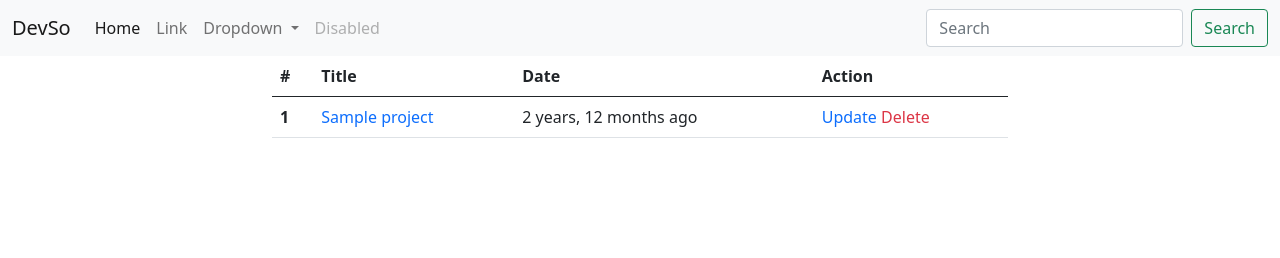
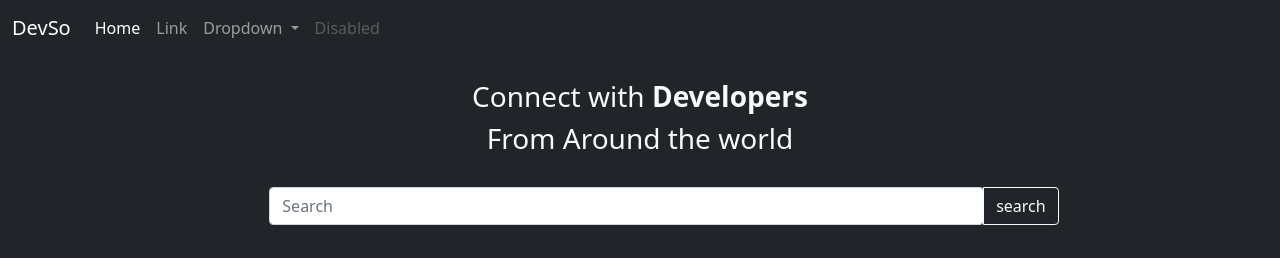
Before and after one commit to rcoffie/devSo, a Django app: page / in a window 1280 px wide. Shown: the top 258 px of the page. Before the commit the page ends 138 px from the top, so only its background shows below. Run offline with Django 3.2, Linux system fonts and the light colour scheme; tables that the repository leaves empty hold one stand-in row (values such as "Sample post").

Commit message:
adding index page layout

```diff
--- a/devSo/urls.py
+++ b/devSo/urls.py
@@ -20,5 +20,5 @@ from django.conf.urls.static import static
 
 urlpatterns = [
     path('admin/', admin.site.urls),
-    path('',include('projects.urls'))
-]+ static(settings.STATIC_URL, document_root=settings.STATIC_ROOT)
+    path('', include('projects.urls'))
+] + static(settings.STATIC_URL, document_root=settings.STATIC_ROOT)
--- a/templates/base.html
+++ b/templates/base.html
@@ -1,12 +1,14 @@
 <!doctype html>
 <html lang="en">
+
 <head>
   <!-- Required meta tags -->
   <meta charset="utf-8">
   <meta name="viewport" content="width=device-width, initial-scale=1">
 
   <!-- Bootstrap CSS -->
-    <link href="https://cdn.jsdelivr.net/npm/bootstrap@5.0.2/dist/css/bootstrap.min.css" rel="stylesheet" integrity="sha384-EVSTQN3/azprG1Anm3QDgpJLIm9Nao0Yz1ztcQTwFspd3yD65VohhpuuCOmLASjC" crossorigin="anonymous">
+  <link href="https://cdn.jsdelivr.net/npm/bootstrap@5.0.2/dist/css/bootstrap.min.css" rel="stylesheet"
+    integrity="sha384-EVSTQN3/azprG1Anm3QDgpJLIm9Nao0Yz1ztcQTwFspd3yD65VohhpuuCOmLASjC" crossorigin="anonymous">
 
   <title>DevSo</title>
   <style>
@@ -15,16 +17,18 @@
     }
   </style>
 </head>
+
 <body>
   <!-- navbar -->
-    <nav class="navbar navbar-expand-lg navbar-light bg-light">
+  <nav class="navbar navbar-expand-lg navbar-dark bg-dark">
     <div class="container-fluid">
       <a class="navbar-brand" href="/">DevSo</a>
-          <button class="navbar-toggler" type="button" data-bs-toggle="collapse" data-bs-target="#navbarSupportedContent" aria-controls="navbarSupportedContent" aria-expanded="false" aria-label="Toggle navigation">
+      <button class="navbar-toggler" type="button" data-bs-toggle="collapse" data-bs-target="#navbarSupportedContent"
+        aria-controls="navbarSupportedContent" aria-expanded="false" aria-label="Toggle navigation">
         <span class="navbar-toggler-icon"></span>
       </button>
       <div class="collapse navbar-collapse" id="navbarSupportedContent">
-            <ul class="navbar-nav me-auto mb-2 mb-lg-0">
+        <ul class="navbar-nav me-auto mb-2 mb-lg-0 text-light">
           <li class="nav-item">
             <a class="nav-link active" aria-current="page" href="#">Home</a>
           </li>
@@ -32,13 +36,16 @@
             <a class="nav-link" href="#">Link</a>
           </li>
           <li class="nav-item dropdown">
-                <a class="nav-link dropdown-toggle" href="#" id="navbarDropdown" role="button" data-bs-toggle="dropdown" aria-expanded="false">
+            <a class="nav-link dropdown-toggle" href="#" id="navbarDropdown" role="button" data-bs-toggle="dropdown"
+              aria-expanded="false">
               Dropdown
             </a>
             <ul class="dropdown-menu" aria-labelledby="navbarDropdown">
               <li><a class="dropdown-item" href="#">Action</a></li>
               <li><a class="dropdown-item" href="#">Another action</a></li>
-                  <li><hr class="dropdown-divider"></li>
+              <li>
+                <hr class="dropdown-divider">
+              </li>
               <li><a class="dropdown-item" href="#">Something else here</a></li>
             </ul>
           </li>
@@ -46,10 +53,7 @@
             <a class="nav-link disabled" href="#" tabindex="-1" aria-disabled="true">Disabled</a>
           </li>
         </ul>
-            <form class="d-flex">
-              <input class="form-control me-2" type="search" placeholder="Search" aria-label="Search">
-              <button class="btn btn-outline-success" type="submit">Search</button>
-            </form>
+
       </div>
     </div>
   </nav>
@@ -62,12 +66,19 @@
   <!-- Optional JavaScript; choose one of the two! -->
 
   <!-- Option 1: Bootstrap Bundle with Popper -->
-    <script src="https://cdn.jsdelivr.net/npm/bootstrap@5.0.2/dist/js/bootstrap.bundle.min.js" integrity="sha384-MrcW6ZMFYlzcLA8Nl+NtUVF0sA7MsXsP1UyJoMp4YLEuNSfAP+JcXn/tWtIaxVXM" crossorigin="anonymous"></script>
+  <script src="https://cdn.jsdelivr.net/npm/bootstrap@5.0.2/dist/js/bootstrap.bundle.min.js"
+    integrity="sha384-MrcW6ZMFYlzcLA8Nl+NtUVF0sA7MsXsP1UyJoMp4YLEuNSfAP+JcXn/tWtIaxVXM"
+    crossorigin="anonymous"></script>
 
   <!-- Option 2: Separate Popper and Bootstrap JS -->
 
-    <script src="https://cdn.jsdelivr.net/npm/@popperjs/core@2.9.2/dist/umd/popper.min.js" integrity="sha384-IQsoLXl5PILFhosVNubq5LC7Qb9DXgDA9i+tQ8Zj3iwWAwPtgFTxbJ8NT4GN1R8p" crossorigin="anonymous"></script>
-    <script src="https://cdn.jsdelivr.net/npm/bootstrap@5.0.2/dist/js/bootstrap.min.js" integrity="sha384-cVKIPhGWiC2Al4u+LWgxfKTRIcfu0JTxR+EQDz/bgldoEyl4H0zUF0QKbrJ0EcQF" crossorigin="anonymous"></script>
+  <script src="https://cdn.jsdelivr.net/npm/@popperjs/core@2.9.2/dist/umd/popper.min.js"
+    integrity="sha384-IQsoLXl5PILFhosVNubq5LC7Qb9DXgDA9i+tQ8Zj3iwWAwPtgFTxbJ8NT4GN1R8p"
+    crossorigin="anonymous"></script>
+  <script src="https://cdn.jsdelivr.net/npm/bootstrap@5.0.2/dist/js/bootstrap.min.js"
+    integrity="sha384-cVKIPhGWiC2Al4u+LWgxfKTRIcfu0JTxR+EQDz/bgldoEyl4H0zUF0QKbrJ0EcQF"
+    crossorigin="anonymous"></script>
 
 </body>
+
 </html>
--- a/templates/projects/projects.html
+++ b/templates/projects/projects.html
@@ -3,37 +3,50 @@
 
 {% block content %}
 
-<div class="container">
-    <div class="row">
-        <div class="col-md-8 m-auto">
-            <table class="table">
-                <thead>
-                    <tr>
-                        <th scope="col">#</th>
-                        <th scope="col">Title</th>
-                        <th scope="col">Date</th>
-                        <th scope="col">Action</th>
-                    </tr>
-                </thead>
-                <tbody>
-                    {% if projects %}
-                    {% for each in projects %}
-                    <tr>
-                        <th scope="row">{{ forloop.counter}}</th>
-                        <td> <a class="text-decoration-none" href="{% url 'project_detail' each.pk %}"> {{ each.title }} </a>  </td>
-                        <td>{{ each.created_at |naturaltime}}</td>
-                        <td>
-                            <a class="text-decoration-none" href="{% url 'update_project' each.id %}">Update</a>
-                            <a class="text-decoration-none text-danger" onclick="return confirm('Are you sure?')" href="{% url 'delete_project' each.id %}">Delete</a>
-                        </td>
-                    </tr>
-                    {% endfor %}
-                    {% endif %}
-                </tbody>
-            </table>
-
+<div class="container-fluid bg-dark text-light">
+    <div class="row ">
+        <div class="col-md-8 m-auto p-4 m-4">
+            <h3 class="text-center">Connect with <strong> Developers </strong> </h3>
+            <h3 class="text-center">From Around the world</h3>
+            <div class="input-group m-4 p-2">
+                <input type="search" class="form-control rounded" placeholder="Search" aria-label="Search"
+                    aria-describedby="search-addon" />
+                <button type="button" class="btn btn-outline-light">search</button>
+            </div>
         </div>
     </div>
 </div>
 
+<div class="container">
+
+    <div class="row">
+        {% for each in projects %}
+        <div class="col-md-4 my-4">
+            <div class="card h-100">
+                <img src="https://mdbcdn.b-cdn.net/img/new/standard/city/044.webp" class="card-img-top" alt="Skyscrapers"/>
+                <div class="card-body">
+                  <h5 class="card-title"> <a class="text-decoration-none" href="{% url 'project_detail' each.id %}"> {{each.title}} </a> </h5>
+                  <small><a class="text-decoration-none text-info" href="">Username</a></small>
+                  <p class="card-text">
+                    This is a wider card with supporting text below as a natural lead-in to
+                    additional content. This content is a little bit longer.
+                  </p>
+                  <span>
+                    {{each.ratio}}% Positive Feedback Ration {% if each.vote_total %} {{each.vote_total}} Vote{{each.vote_total|pluralize:"s"}} {%  endif %}
+                  </span>
+                </div>
+                <div class="">
+                    {% if each.tags %}
+                    {% for tag in each.tags.all %}
+                    <button type="button" class="btn btn-light btn-rounded text-info btn-sm mx-2">{{tag}}</button>
+                    {% endfor %}
+                    {% endif%}
+
+                </div>
+              </div>
+        </div>
+        {% endfor %}
+    </div>
+</div>
+
 {% endblock %}
```
Lines whose indentation alone changed are shown as unchanged.
